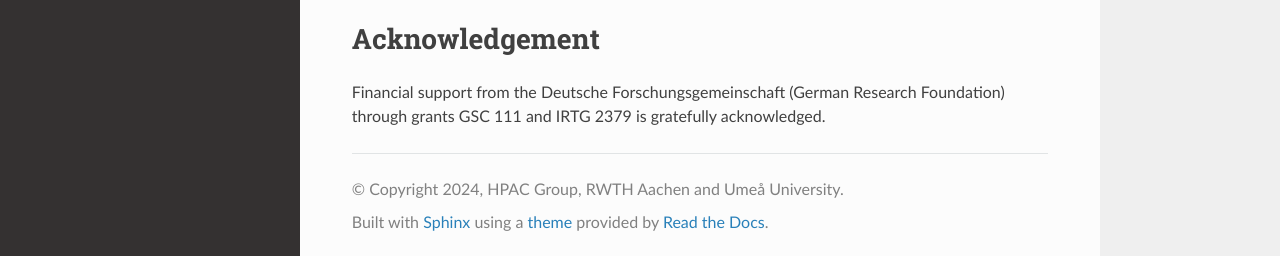
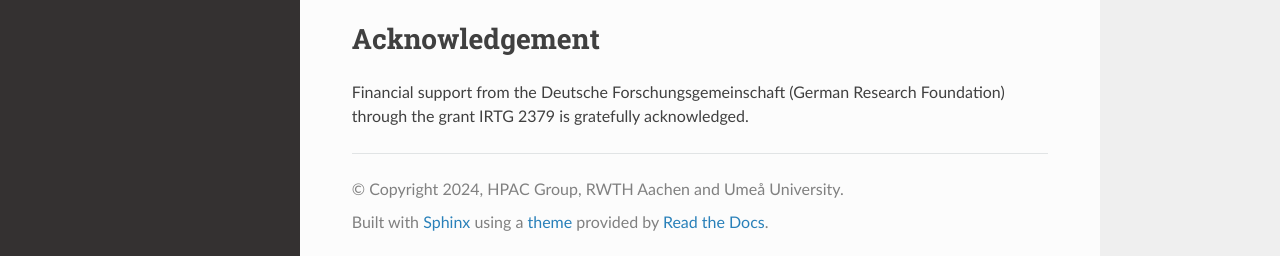
Before and after one commit to HPAC/PartialRanker, a Sphinx documentation site: the page built from docs/source/README.md, in a window 1280 px wide and 900 px high, scrolled down 760 px. Shown: the part 641-897 px from the top of the window. Built offline with Sphinx 7.4.7 and the Read the Docs theme 2.0.0, drawn with Linux system fonts in a browser that asks for light colours; pages that are not in the unit, such as notebooks, are missing from menus.

Commit message:
Updated Acknowledgement in README

```diff
--- a/docs/source/README.md
+++ b/docs/source/README.md
@@ -51,4 +51,4 @@ More details on partial ranking, the methodologies and applications can be found
 
 ## Acknowledgement
 
-Financial support from the Deutsche Forschungsgemeinschaft (German Research Foundation) through grants GSC 111 and IRTG 2379 is gratefully acknowledged.
+Financial support from the Deutsche Forschungsgemeinschaft (German Research Foundation) through the grant IRTG 2379 is gratefully acknowledged.
```
Also changed, not shown: README.md (+1 -1 lines).
